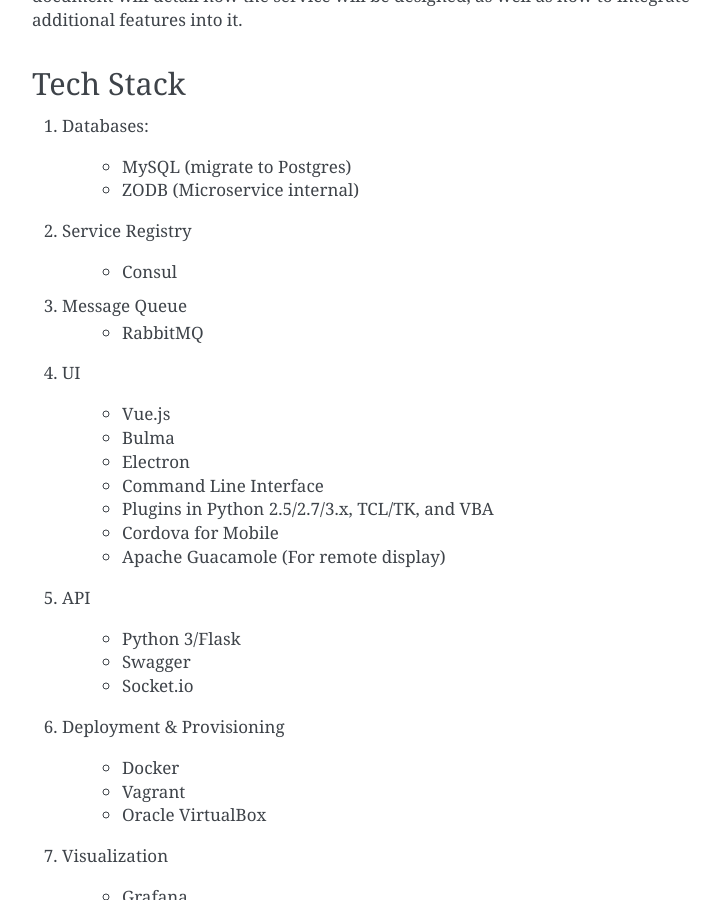
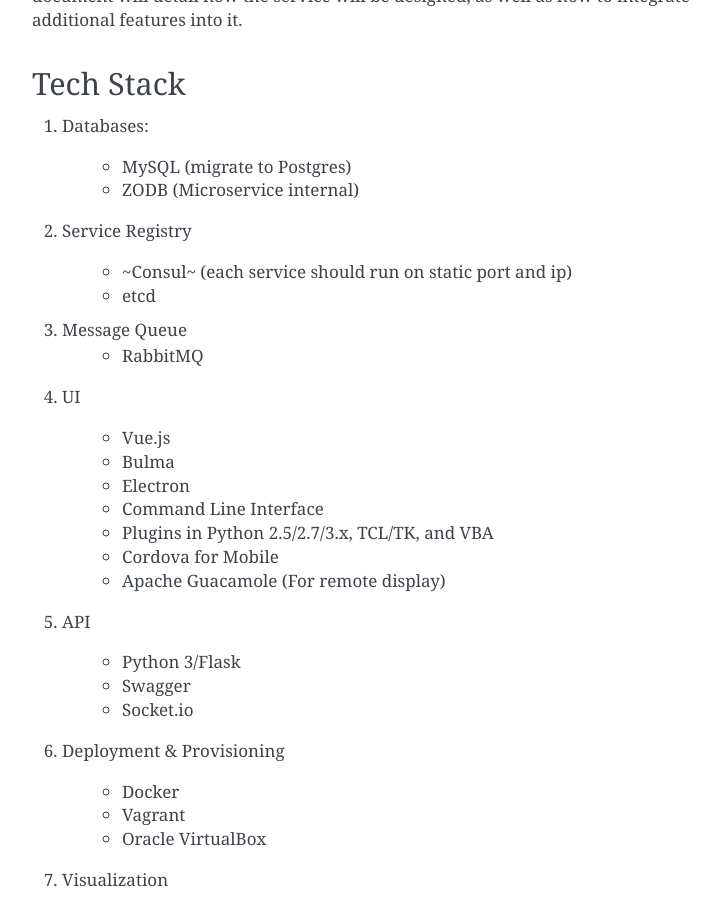
Before and after one commit to vinay87/gen_sdm, a Sphinx documentation site: the page built from source/index.rst, in a window 1280 px wide and 900 px high, scrolled down 4189 px. Shown: the whole window, without its empty margins (388-1108 px from the left). Built offline with Sphinx 7.4.7, drawn with Linux system fonts in a browser that asks for light colours.

Commit message:
Using etcd instead of consul because of the random port numbers.

```diff
--- a/source/index.rst
+++ b/source/index.rst
@@ -144,7 +144,8 @@
 
 2. Service Registry
 
-    * Consul
+    * ~Consul~ (each service should run on static port and ip)
+    * etcd
 
 3. Message Queue
     * RabbitMQ
```
